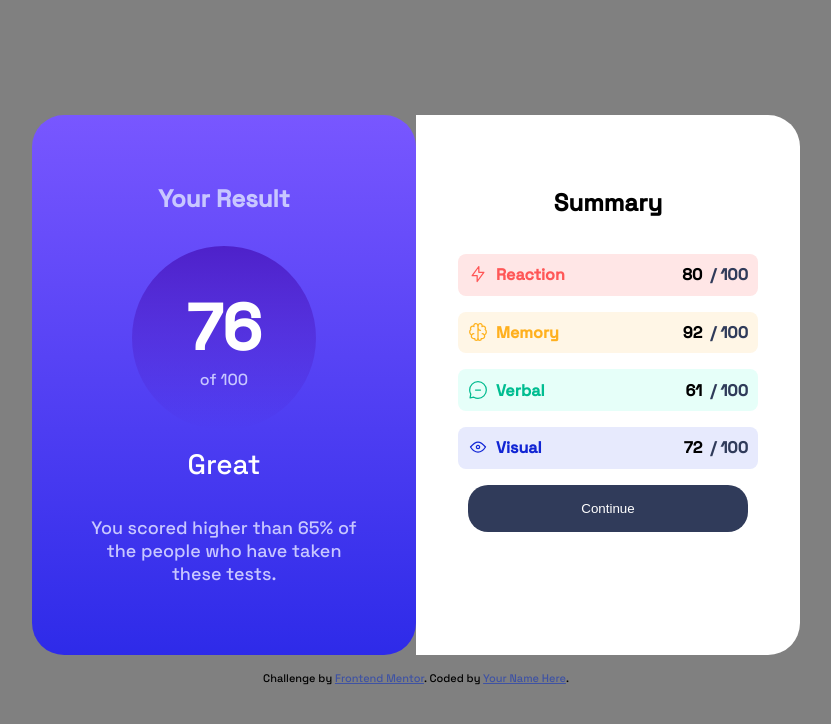
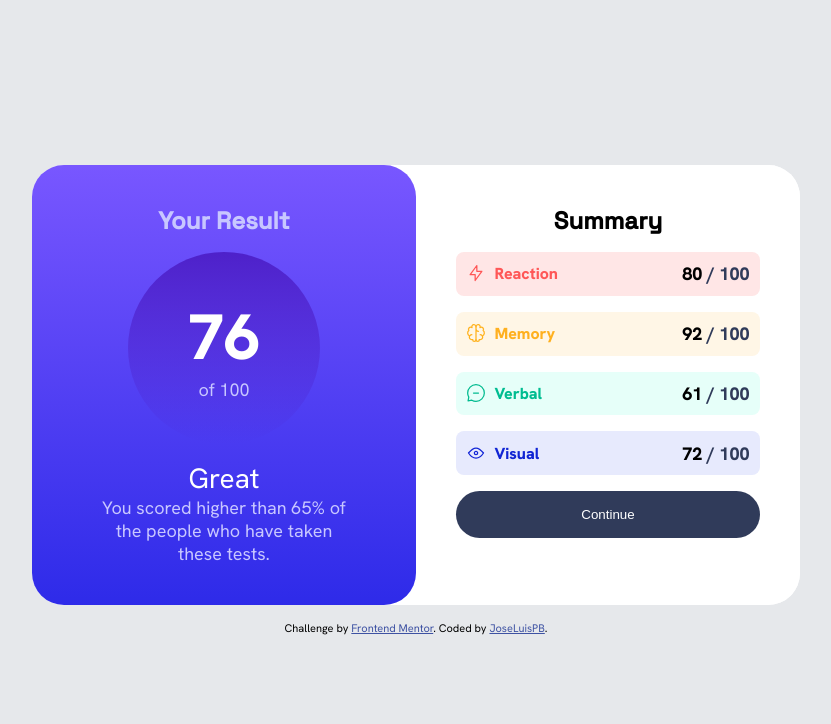
Before and after one commit to JoseLuisPB/FEM-result-summary-component, a plain HTML site: page index.html in a window 1280 px wide. Shown: the whole page, without its empty margins (224-1055 px from the left). Drawn offline with Linux system fonts and the light colour scheme.

Commit message:
Add links to challenge and repository

```diff
--- a/index.html
+++ b/index.html
@@ -13,16 +13,19 @@
 </head>
 <body>
   <main>
-    <div class="grid-left">
+    <div class="layout">
+      <div class="result-panel">
         <h1>Your Result</h1>
-      <div class="circle">
+        <p class="circle total">
           <span class="result">76</span>
-        <span class="total">of 100</span>
-      </div>
+          of 100
+        </p>
+        <div>
           <p class="great">Great</p>
           <p class="score-description">You scored higher than 65% of the people who have taken these tests.</p>
         </div>
-    <div class="grid-right">
+      </div>
+      <div class="summary-panel">
         <h2>Summary</h2>
 
         <div class="card" data-attribute="reaction">
@@ -30,10 +33,10 @@
             <svg xmlns="http://www.w3.org/2000/svg" width="20" height="20" fill="none" viewBox="0 0 20 20"><path stroke="#F55" stroke-linecap="round" stroke-linejoin="round" stroke-width="1.25" d="M10.833 8.333V2.5l-6.666 9.167h5V17.5l6.666-9.167h-5Z"/></svg>
             <span>Reaction</span>
           </div>
-        <div>
+          <p data-total-result="total-result">
             <span data-result="result">80 </span>
-          <span data-total-result="total-result">/ 100</span>
-        </div>
+            / 100
+          </p>
         </div>
 
         <div class="card" data-attribute="memory">
@@ -42,8 +45,10 @@
             <span>Memory</span>
           </div>
           <div>
+            <p data-total-result="total-result">
               <span data-result="result">92 </span>
-          <span data-total-result="total-result">/ 100</span>
+              / 100
+            </p>
           </div>
         </div>
 
@@ -53,8 +58,10 @@
             <span>Verbal</span>
           </div>
           <div>
+            <p data-total-result="total-result">
               <span data-result="result">61 </span>
-          <span data-total-result="total-result">/ 100</span>
+              / 100
+            </p>
           </div>
         </div>
 
@@ -64,16 +71,19 @@
             <span>Visual</span>
           </div>
           <div>
+            <p data-total-result="total-result">
               <span data-result="result">72 </span>
-          <span data-total-result="total-result">/ 100</span>
+              / 100
+            </p>
           </div>
         </div>
 
         <button class="button">Continue</button>
       </div>
+    </div>
     <div class="attribution">
-      Challenge by <a href="https://www.frontendmentor.io?ref=challenge" target="_blank">Frontend Mentor</a>.
-      Coded by <a href="#">Your Name Here</a>.
+      Challenge by <a href="https://www.frontendmentor.io/challenges/results-summary-component-CE_K6s0maV/hub" target="_blank">Frontend Mentor</a>.
+      Coded by <a href="https://github.com/JoseLuisPB/FEM-result-summary-component">JoseLuisPB</a>.
     </div>
   </main>
 </body>
--- a/styles.css
+++ b/styles.css
@@ -1,3 +1,14 @@
+@font-face {
+    font-family: 'HankenGrotesk';
+    font-weight: 100 900;
+    src: url(./assets/fonts/HankenGrotesk-VariableFont_wght.ttf) format('truetype');
+}
+
+*{
+    box-sizing: border-box;
+    margin: 0;
+}
+
 :root{
     --color-red: hsl(0, 100%, 67%);
     --color-light-red: hsl(0, 100%, 95%);
@@ -11,6 +22,7 @@
     --color-pale-blue: hsl(221, 100%, 96%);
     --color-light-lavender: hsl(241, 100%, 89%);
     --color-dark-blue: hsl(224, 30%, 27%);
+    --color-body: hsl(216, 11%, 91%);
 
     --bg-gradient-light-blue: hsl(252, 100%, 67%);
     --bg-gradient-dark-blue: hsl(241, 81%, 54%);
@@ -24,25 +36,30 @@
 }
 
 body{
-    background: gray;
+    background: var(--color-body);
     display: flex;
     flex-direction: row;
     justify-content: center;
     min-height: 100vh;
-    margin: 0;
-    padding: 0;
-    font-family: 'Space Grotesk', sans-serif;
+    font-family: HankenGrotesk;
 }
 
 main{
-    display: grid;
+    display: flex;
+    flex-direction: column;
     align-content: center;
     justify-content: center;
-    align-items:stretch;
+    align-items: center;
+    grid-template-columns: 1fr 1fr;
+
+}
+
+.layout{
+    display: grid;
     grid-template-columns: 1fr 1fr;
     width: 60%;
-    justify-items: stretch;
-
+    background: var(--color-white);
+    border-radius: 2rem;
 }
 
 p{
@@ -58,36 +75,41 @@ h1, h2{
     font-size: 1.5rem;
 }
 
-.grid-left{
+.result-panel{
     background: linear-gradient(var(--bg-gradient-light-blue), var(--bg-gradient-dark-blue));
-    display: flex;
-    flex-direction: column;
-    align-items: center;
+    display: grid;
+    align-content: start;
+    justify-items: center;
+    gap: 1rem;
     border-radius: 2rem;
-    padding: 3.25rem;
-    gap: 1rem;
+    padding: 2.5rem 3.75rem;
 }
 
-.grid-right{
+
+.summary-panel{
     background: var(--color-white);
-    display: flex;
-    flex-direction: column;
-    align-items: center;
+    display: grid;
+    align-content: start;
+    justify-items: center;
+    gap: 1rem;
     border-radius: 0 2rem 2rem 0;
-    padding: 3.25rem;
-    gap: 1rem;
+    padding: 2.5rem;
 }
 
 .circle{
     background: linear-gradient(var(--circle-light-blue), var(--circle-dark-blue));
-    height: 7.5rem;
-    width: 7.5rem;
+    width: 12rem;
     border-radius: 50%;
+    aspect-ratio: 1/1;
     text-align: center;
     display: flex;
     flex-direction: column;
     justify-content: center;
     padding: 2rem;
+}
+
+.circle span{
+    display: block;
 }
 
 .result{
@@ -103,7 +125,8 @@ h1, h2{
 .great{
     color: var(--color-white);
     font-size: 1.75rem;
-    margin: auto
+    margin: auto;
+    text-align: center;
 }
 
 .score-description{
@@ -166,14 +189,14 @@ h1, h2{
     background: var(--color-dark-blue);
     color: var(--color-white);
     width: 100%;
-    padding: 1rem;
-    border-radius: 1.25rem;
+    padding: 1rem 2rem;
+    border-radius: 100vw;
     border: none;
+    cursor: pointer;
 }
 
 .button:hover{
     background: linear-gradient(var(--bg-gradient-light-blue), var(--bg-gradient-dark-blue));
-    transition: 0.5;
 }
 
 .attribution {
@@ -184,6 +207,7 @@ h1, h2{
 }
 .attribution a { color: hsl(228, 45%, 44%); }
 
+
 @media screen and (max-width: 480px) {
     main{
         display:flex;
@@ -191,7 +215,13 @@ h1, h2{
         width: 100%;
     }
 
-    .grid-left{
+    .layout{
+        display:flex;
+        flex-direction: column;
+        width: 100%;
+    }
+
+    .result-panel{
         border-radius: 0 0 2rem 2rem;
     }
 }
```
Lines whose indentation alone changed are shown as unchanged.
